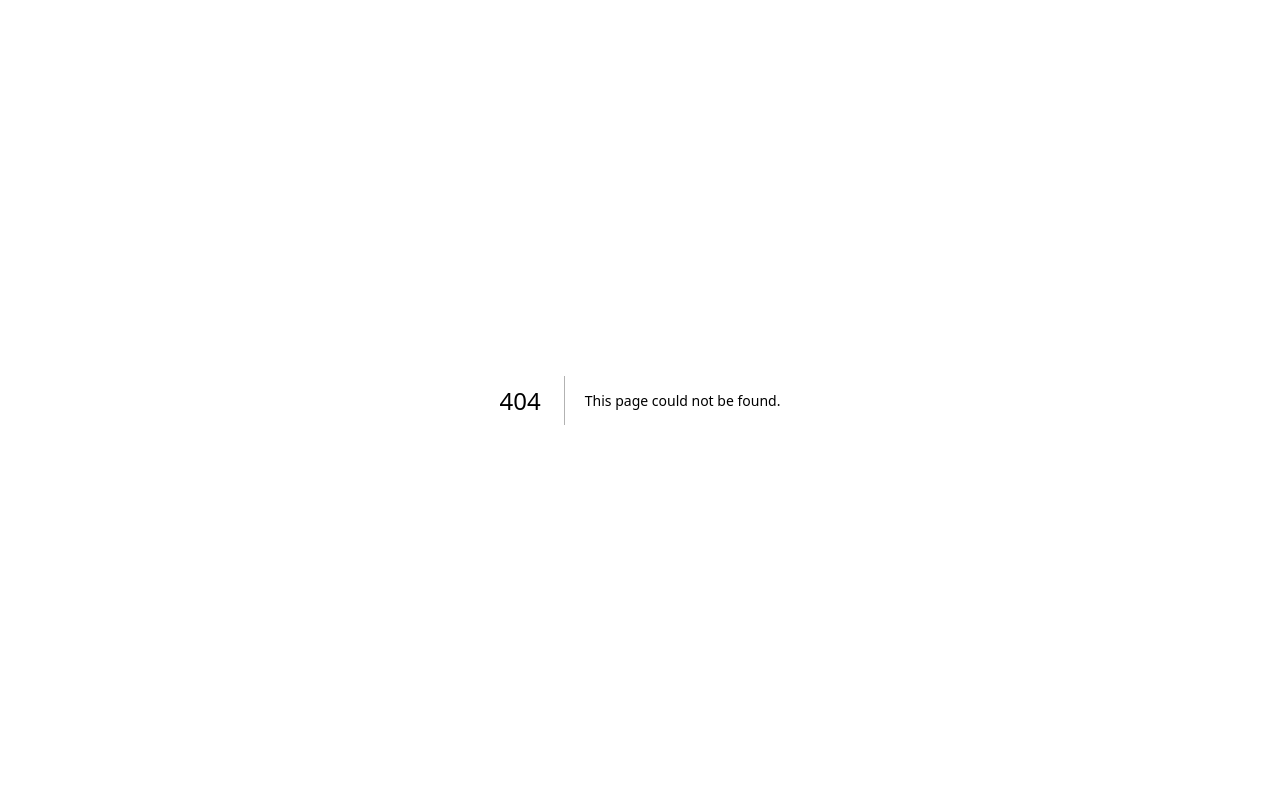
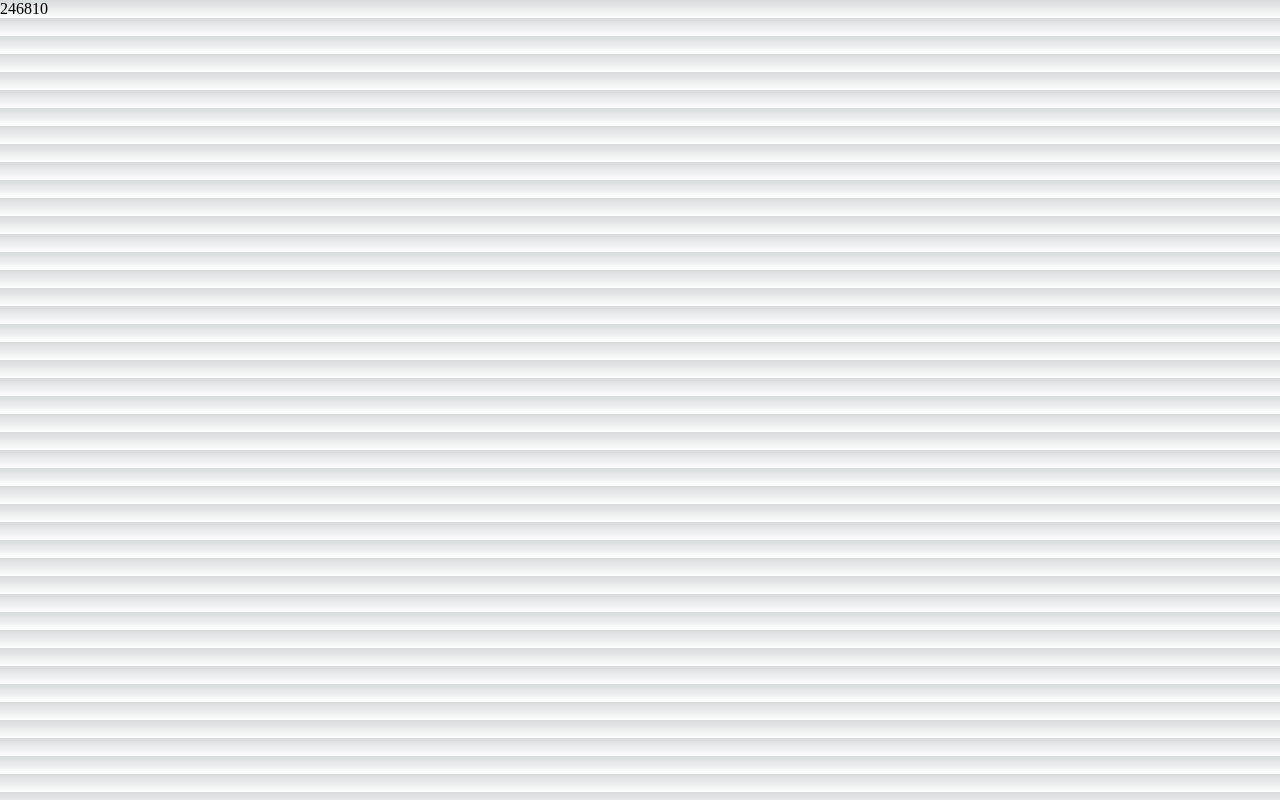
Before and after one commit to GuiDEV1/ReactAndNext, a Next.js app in the folder exercicios/: page /render/condicional1 in a window 1280 px wide. Before the commit this address had no page. Built offline with nearby package versions, Linux system fonts and the light colour scheme.

Commit message:
add render

```diff
--- /dev/null
+++ b/exercicios/components/SomentePar.jsx
@@ -0,0 +1,9 @@
+export default function SomentePar(props) {
+    const numeroPar = props.numero % 2 == 0;
+    return numeroPar ? <span>{props.numero}</span> : null;
+    // if(props.numero % 2 == 0){
+    //    return <span>{props.numero}</span>;
+    // } else {
+    //     return null;
+    // }
+}
--- /dev/null
+++ b/exercicios/src/pages/render/condicional1.jsx
@@ -0,0 +1,19 @@
+import SomentePar from "../../../components/SomentePar";
+
+
+export default function condicional() {
+    return(
+        <div>
+            <SomentePar numero={1} />
+            <SomentePar numero={2} />
+            <SomentePar numero={3} />
+            <SomentePar numero={4} />
+            <SomentePar numero={5} />
+            <SomentePar numero={6} />
+            <SomentePar numero={7} />
+            <SomentePar numero={8} />
+            <SomentePar numero={9} />
+            <SomentePar numero={10} />
+        </div>
+    )
+}
```
